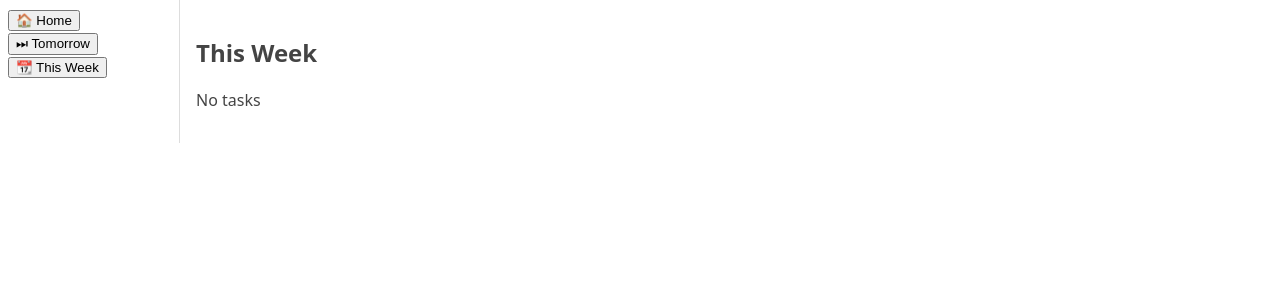
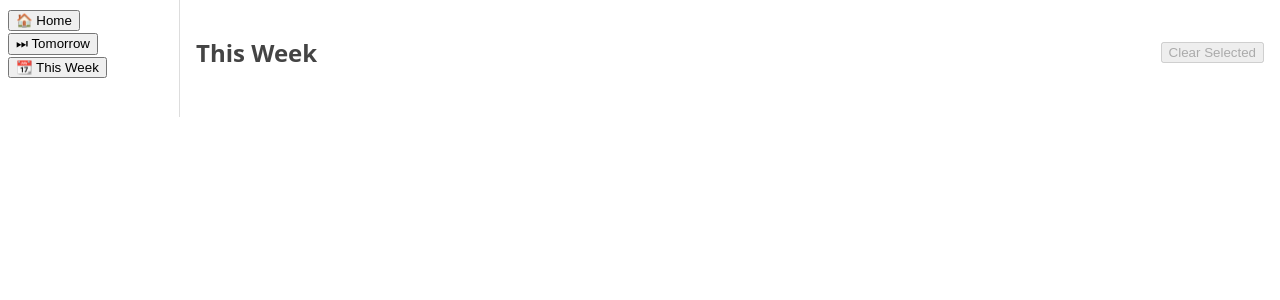
Before and after one commit to Pveeramalla/focus-todo, a React (Vite) app: page / in a window 1280 px wide. Both pictures are taken after a click on the button "📆 This Week". Shown: the top 300 px of the page. Built offline with nearby package versions, Linux system fonts and the light colour scheme.

Commit message:
Clear Option for weekly

```diff
--- a/src/App.jsx
+++ b/src/App.jsx
@@ -10,7 +10,7 @@ import DayView from "./components/DayView";
 import TaskList from "./components/Tasks/TaskList";
 
 /* ---------------------------------------------
-   Local date helper (NO UTC, NO timezone bug)
+   Local date helper (NO UTC / NO timezone bug)
 ---------------------------------------------- */
 const getLocalDateString = (date = new Date()) => {
   const year = date.getFullYear();
@@ -27,7 +27,6 @@ function App() {
   const [activeTab, setActiveTab] = useState("TASKS"); // TASKS | FOCUS
   const [isInitialized, setIsInitialized] = useState(false);
   const [selectedTaskIds, setSelectedTaskIds] = useState([]);
-
 
   /* -------------------- LOAD TASKS -------------------- */
 
@@ -56,26 +55,10 @@ function App() {
     return getLocalDateString(d);
   })();
 
-  /* -------------------- TASK HELPERS -------------------- */
+  /* -------------------- FILTER HELPERS -------------------- */
 
-  const tasksByDate = (date) => {
-    return tasks.filter((t) => t.dueDate === date);
-  };
-
-  // ✅ Remove only selected tasks
-const clearSelectedTasks = () => {
-  if (selectedTaskIds.length === 0) return;
-
-  setTasks((prevTasks) =>
-    prevTasks.filter((task) => !selectedTaskIds.includes(task.id))
-  );
-
-  // clear selection after delete
-  setSelectedTaskIds([]);
-};
-
-
-  /* -------------------- WEEK TASKS -------------------- */
+  const tasksByDate = (date) =>
+    tasks.filter((t) => t.dueDate === date);
 
   const weekTasks = () => {
     const start = new Date();
@@ -86,7 +69,6 @@ const clearSelectedTasks = () => {
 
     return tasks.filter((t) => {
       if (!t.dueDate) return false;
-      if (!/^\d{4}-\d{2}-\d{2}$/.test(t.dueDate)) return false;
 
       const [y, m, d] = t.dueDate.split("-").map(Number);
       const taskDate = new Date(y, m - 1, d);
@@ -95,42 +77,63 @@ const clearSelectedTasks = () => {
     });
   };
 
+  /* -------------------- GROUP + SORT WEEK TASKS -------------------- */
+
+  const groupTasksByDate = (tasks) => {
+    const grouped = tasks.reduce((acc, task) => {
+      if (!task.dueDate) return acc;
+
+      if (!acc[task.dueDate]) {
+        acc[task.dueDate] = [];
+      }
+
+      acc[task.dueDate].push(task);
+      return acc;
+    }, {});
+
+    // ✅ SORT dates ASCENDING (earliest → latest)
+    return Object.fromEntries(
+      Object.entries(grouped).sort(
+        ([dateA], [dateB]) =>
+          new Date(dateA) - new Date(dateB)
+      )
+    );
+  };
+
   /* -------------------- TASK ACTIONS -------------------- */
 
   const addTask = ({ text, time, dueDate }) => {
-    const newTask = {
+    setTasks([
+      ...tasks,
+      {
         id: Date.now(),
         text,
         time,
         dueDate,
         status: "TODO",
-    };
-    setTasks([...tasks, newTask]);
+      },
+    ]);
   };
 
-  const moveActiveToPending = () => {
-    return tasks.map((task) =>
+  const moveActiveToPending = () =>
+    tasks.map((task) =>
       task.status === "IN_PROGRESS"
         ? { ...task, status: "PENDING" }
         : task
     );
-  };
 
   const startTask = (id) => {
-    const updatedTasks = moveActiveToPending().map((task) =>
-      task.id === id ? { ...task, status: "IN_PROGRESS" } : task
+    setTasks(
+      moveActiveToPending().map((task) =>
+        task.id === id
+          ? { ...task, status: "IN_PROGRESS" }
+          : task
+      )
     );
-    setTasks(updatedTasks);
     setActiveTab("FOCUS");
   };
 
-  const resumeTask = (id) => {
-    const updatedTasks = moveActiveToPending().map((task) =>
-      task.id === id ? { ...task, status: "IN_PROGRESS" } : task
-    );
-    setTasks(updatedTasks);
-    setActiveTab("FOCUS");
-  };
+  const resumeTask = startTask;
 
   const updateTaskStatus = (id, status) => {
     setTasks(
@@ -144,24 +147,42 @@ const clearSelectedTasks = () => {
     setTasks(
       tasks.map((task) =>
         task.id === id
-          ? { ...task, text: newText, time: newTime, dueDate: newDueDate }
+          ? {
+              ...task,
+              text: newText,
+              time: newTime,
+              dueDate: newDueDate,
+            }
           : task
       )
     );
   };
 
-  /* -------------------- ACTIVE TASK -------------------- */
-
-  const activeTask = tasks.find((t) => t.status === "IN_PROGRESS");
+  /* -------------------- SELECTION -------------------- */
 
   const toggleTaskSelection = (id) => {
     setSelectedTaskIds((prev) =>
       prev.includes(id)
-      ? prev.filter((taskId) => taskId !== id)
+        ? prev.filter((x) => x !== id)
         : [...prev, id]
     );
   };
 
+  const clearSelectedTasks = () => {
+    if (selectedTaskIds.length === 0) return;
+
+    setTasks((prev) =>
+      prev.filter((t) => !selectedTaskIds.includes(t.id))
+    );
+
+    setSelectedTaskIds([]);
+  };
+
+  /* -------------------- ACTIVE TASK -------------------- */
+
+  const activeTask = tasks.find(
+    (t) => t.status === "IN_PROGRESS"
+  );
 
   /* -------------------- RENDER -------------------- */
 
@@ -215,9 +236,33 @@ const clearSelectedTasks = () => {
         {/* THIS WEEK */}
         {activeView === "WEEK" && (
           <>
+            <div
+              style={{
+                display: "flex",
+                justifyContent: "space-between",
+                alignItems: "center",
+                marginBottom: "12px",
+              }}
+            >
               <h2>This Week</h2>
+              <button
+                onClick={clearSelectedTasks}
+                disabled={selectedTaskIds.length === 0}
+              >
+                Clear Selected
+              </button>
+            </div>
+
+            {Object.entries(
+              groupTasksByDate(weekTasks())
+            ).map(([date, tasksForDate]) => (
+              <div key={date} style={{ marginBottom: "24px" }}>
+                <h3 style={{ marginBottom: "8px" }}>
+                  📅 {date}
+                </h3>
+
                 <TaskList
-              tasks={weekTasks()}
+                  tasks={tasksForDate}
                   selectedTaskIds={selectedTaskIds}
                   onToggleSelect={toggleTaskSelection}
                   onStart={startTask}
@@ -225,6 +270,8 @@ const clearSelectedTasks = () => {
                   onStatusChange={updateTaskStatus}
                   onEdit={editTask}
                 />
+              </div>
+            ))}
           </>
         )}
       </div>
```
Lines whose indentation alone changed are shown as unchanged.
